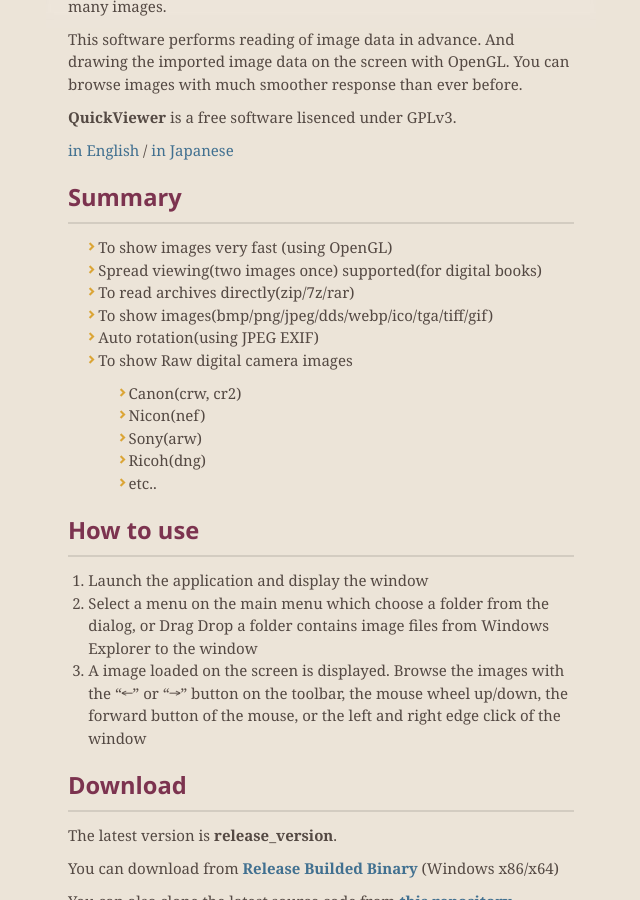
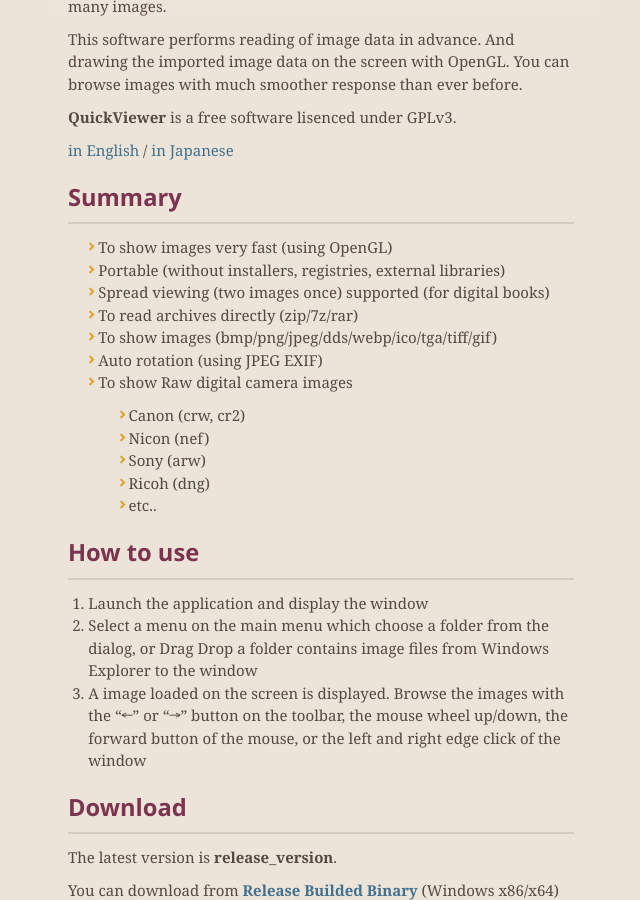
Before and after one commit to kanryu/quickviewer, a Jekyll site: the page built from docs/index.md, in a window 1280 px wide and 900 px high, scrolled down 317 px. Shown: the whole window, without its empty margins (319-959 px from the left). Built offline with Jekyll 4.4.1, drawn with Linux system fonts in a browser that asks for light colours; nearby versions of some CDN libraries; our own code applies the rules of GitHub Pages for plain Markdown files.

Commit message:
Update index.md

```diff
--- a/docs/index.md
+++ b/docs/index.md
@@ -17,15 +17,16 @@ You can browse images with much smoother response than ever before.
 ## Summary
 
  - To show images very fast (using OpenGL)
- - Spread viewing(two images once) supported(for digital books)
- - To read archives directly(zip/7z/rar)
- - To show images(bmp/png/jpeg/dds/webp/ico/tga/tiff/gif)
- - Auto rotation(using JPEG EXIF)
+ - Portable (without installers, registries, external libraries)
+ - Spread viewing (two images once) supported (for digital books)
+ - To read archives directly (zip/7z/rar)
+ - To show images (bmp/png/jpeg/dds/webp/ico/tga/tiff/gif)
+ - Auto rotation (using JPEG EXIF)
  - To show Raw digital camera images
-   - Canon(crw, cr2)
-   - Nicon(nef)
-   - Sony(arw)
-   - Ricoh(dng)
+   - Canon (crw, cr2)
+   - Nicon (nef)
+   - Sony (arw)
+   - Ricoh (dng)
    - etc..
 
 
```
